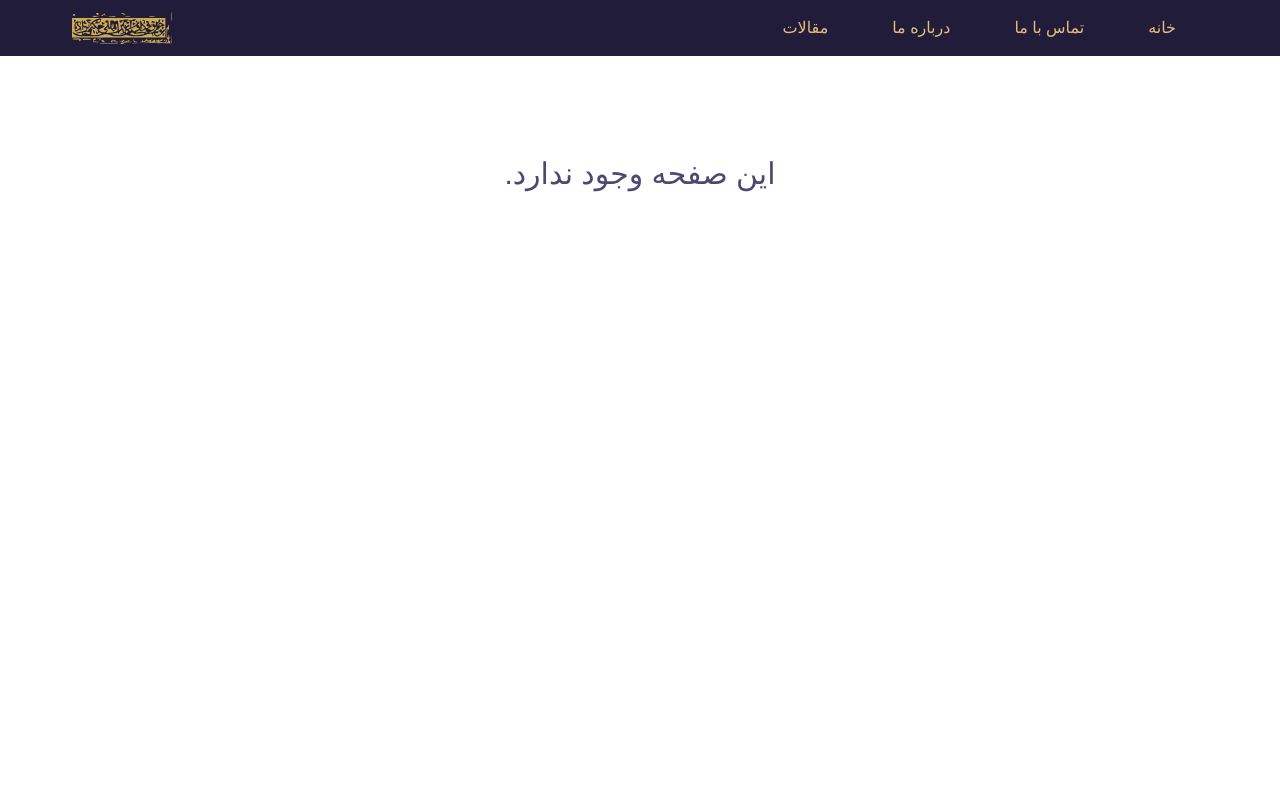
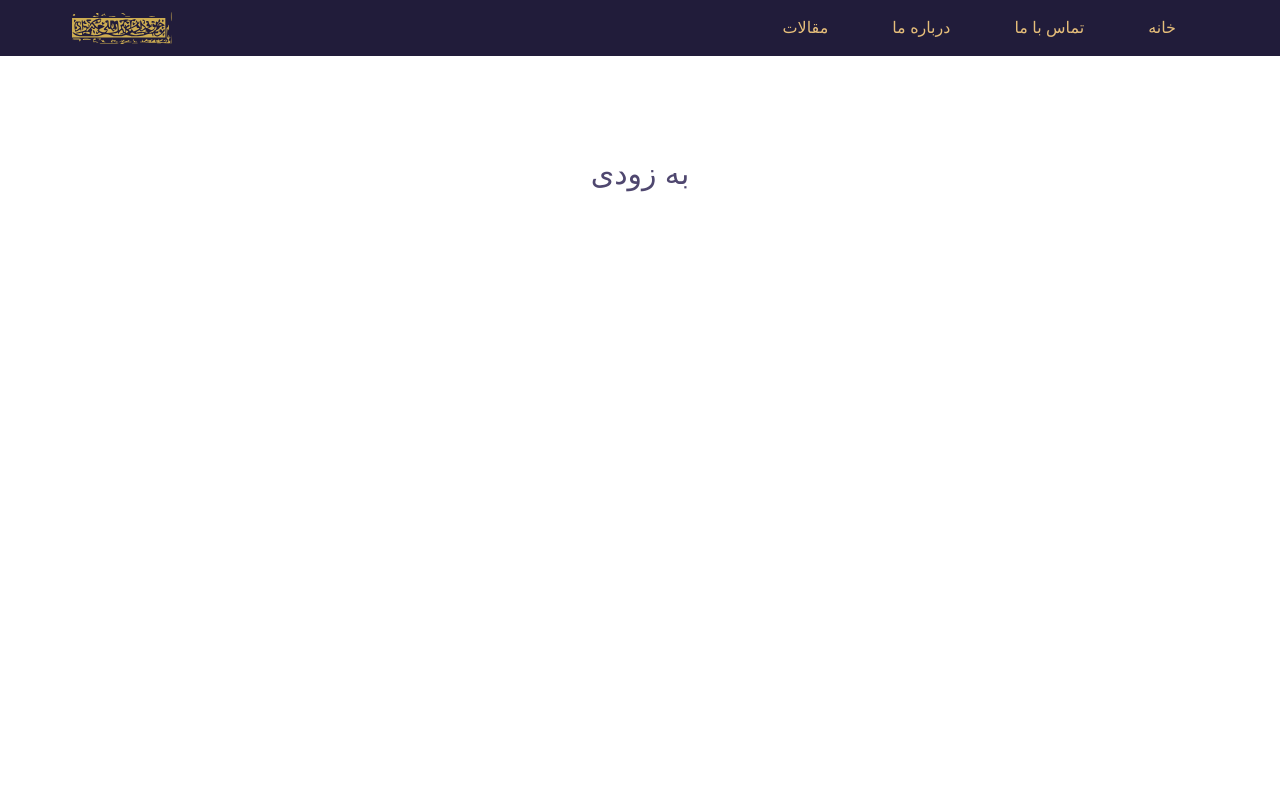
Before and after one commit to parham-mosadeq/hakimi-law, a Next.js app: page /blogs in a window 1280 px wide. Before the commit this address had no page. Shown: the top 800 px of the page. Built offline with nearby package versions, Linux system fonts and the light colour scheme.

Commit message:
create blogs page chang scrollbar design

```diff
--- /dev/null
+++ b/src/pages/blogs/index.js
@@ -0,0 +1,5 @@
+function Blogs() {
+  return <h1 className='text-3xl mt-24 h-screen text-center'>به زودی</h1>;
+}
+
+export default Blogs;
--- a/src/styles/globals.css
+++ b/src/styles/globals.css
@@ -45,3 +45,22 @@ h6 {
 body {
   font-family: Helvetica;
 }
+
+::-webkit-scrollbar {
+  width: 10px;
+}
+
+/* Track */
+::-webkit-scrollbar-track {
+  background: #4f476f;
+}
+
+/* Handle */
+::-webkit-scrollbar-thumb {
+  background: #e6be7a;
+}
+
+/* Handle on hover */
+::-webkit-scrollbar-thumb:hover {
+  background: #211c3a;
+}
```
